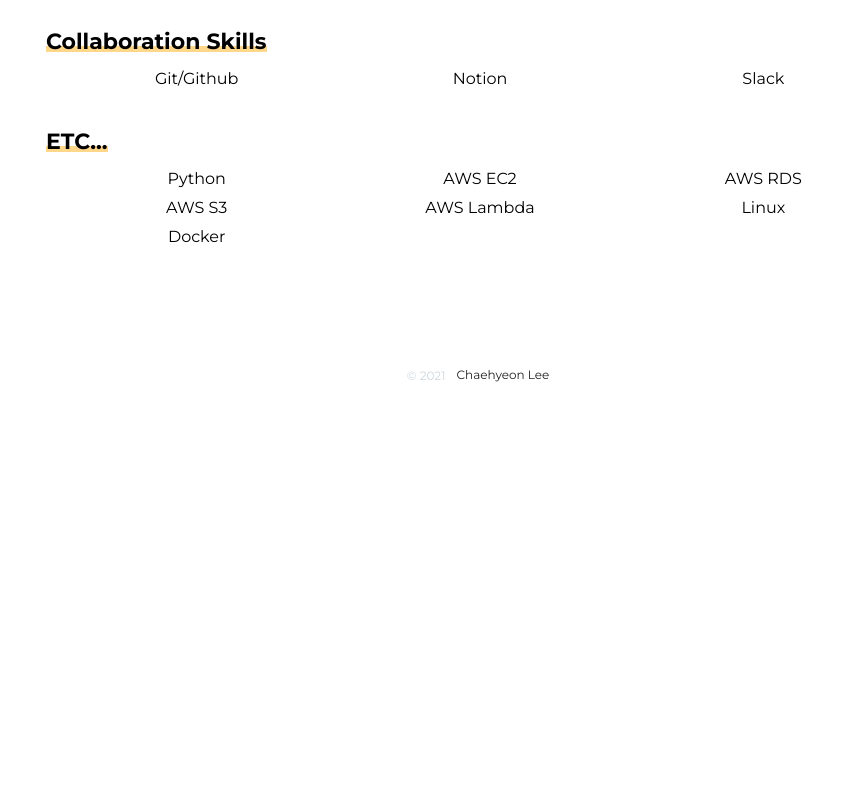
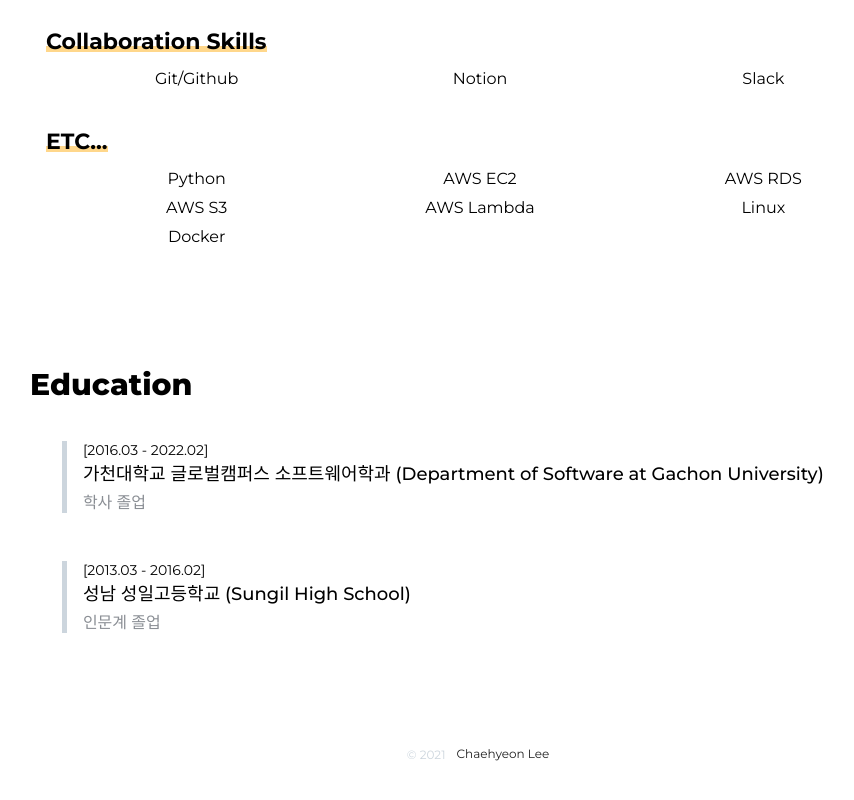
Before and after one commit to chlee1001/ch-portfolio, a React app: page / in a window 1280 px wide. Shown: the part 1752-2552 px from the top of the page, without its empty margins (162-1016 px from the left). Before the commit the page ends 2183 px from the top, so only its background shows below. Built offline with nearby package versions, Linux system fonts and the light colour scheme.

Commit message:
:sparkles: 홈화면에 교육 적용

```diff
--- a/src/pages/Home/index.tsx
+++ b/src/pages/Home/index.tsx
@@ -8,6 +8,7 @@
 import AboutMe from '#components/AboutMe'
 import SkillSets from '#components/SkillSets'
 import Footer from '#components/Footer'
+import Education from '#components/Education'
 
 const Home = () => {
   const { darkTheme } = useContext(ThemeChangeContext)
@@ -25,6 +26,7 @@
         <Title />
         <AboutMe />
         <SkillSets />
+        <Education />
         <Footer />
       </PageWrapper>
     </CSSTransition>
```
